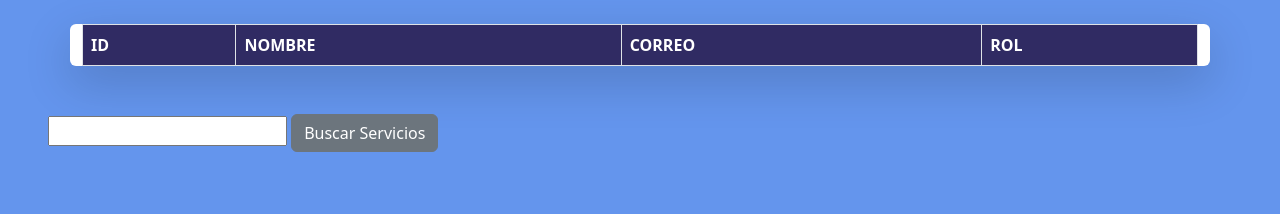
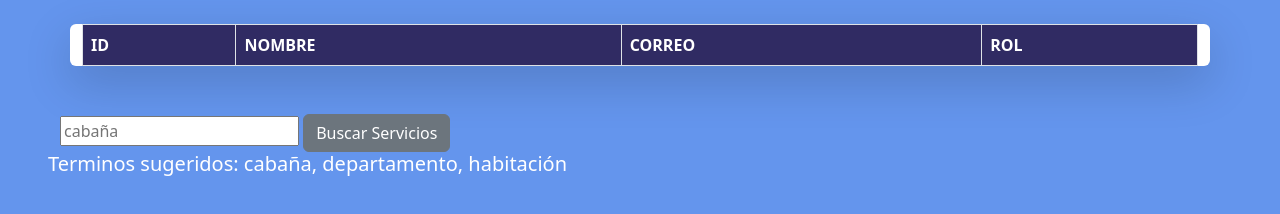
Before and after one commit to CarloAguirre/CRUD-avanzado, a website: page public/index.html in a window 1280 px wide. Drawn offline with nearby package versions, Linux system fonts and the light colour scheme; no server answers.

Commit message:
placerholder and others added

```diff
--- a/controllers/users.js
+++ b/controllers/users.js
@@ -31,12 +31,14 @@ const getUsuario = async(req, res = response) => {    // igualamos 'res' a 'resp
 
     ]);
 
-    res.json({
-        total,
-        usuarios
-    });
+
+
+    res.send();
 };
 
+const mostrarData = (usuarios)=>{
+    console.log(usuarios)
+}
 // El método PUT se usa para crear un recurso con un URI conocido o para reemplazar completamente un recurso conocido
 const putUsuario = async(req, res = response)=> {
 
--- a/public/index.html
+++ b/public/index.html
@@ -35,12 +35,14 @@
       </table>
     </div>
 
-    <div class="m-5">
-      <input type="text" name="buscar" id="txtMensaje">
+    <div class="container mx-5 mt-5">
+      <input type="text" name="buscar" id="txtMensaje" placeholder="cabaña">
       <button class="btn btn-secondary" type="button" id="btnEnviar">Buscar Servicios</button>
     </div>
+    <div class="mx-5" id="sujerencia">
+      <h5 class="">Terminos sugeridos: <span>cabaña, departamento, habitación</span></h5>
+    </div>
     <div id="results"></div>
-    <!-- <tbody id="results"></tbody> -->
 
 
     <script src="https://cdn.jsdelivr.net/npm/bootstrap@5.2.2/dist/js/bootstrap.bundle.min.js" integrity="sha384-OERcA2EqjJCMA+/3y+gxIOqMEjwtxJY7qPCqsdltbNJuaOe923+mo//f6V8Qbsw3" crossorigin="anonymous"></script>
@@ -119,5 +121,6 @@
 
 
     </script>
+    <script src="../controllers/users.js"></script>
   </body>
 </html>
```
